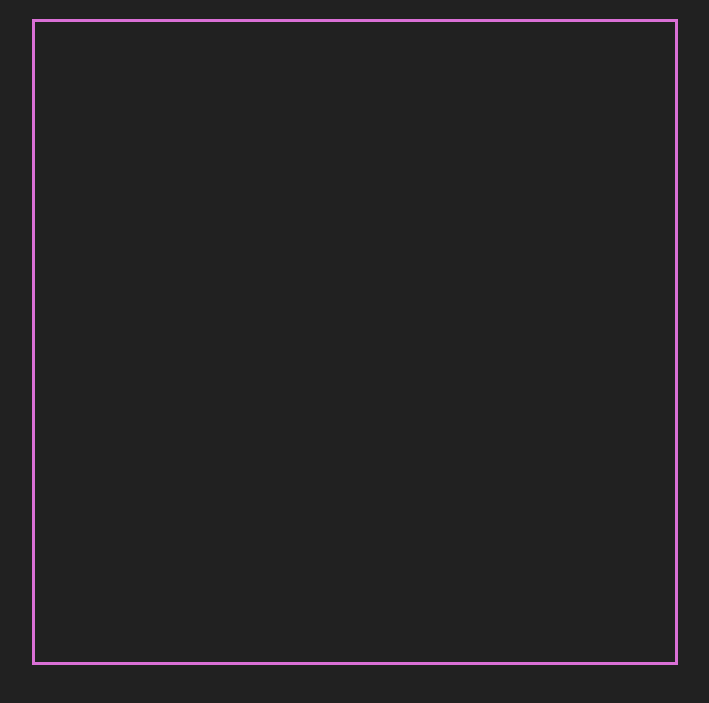
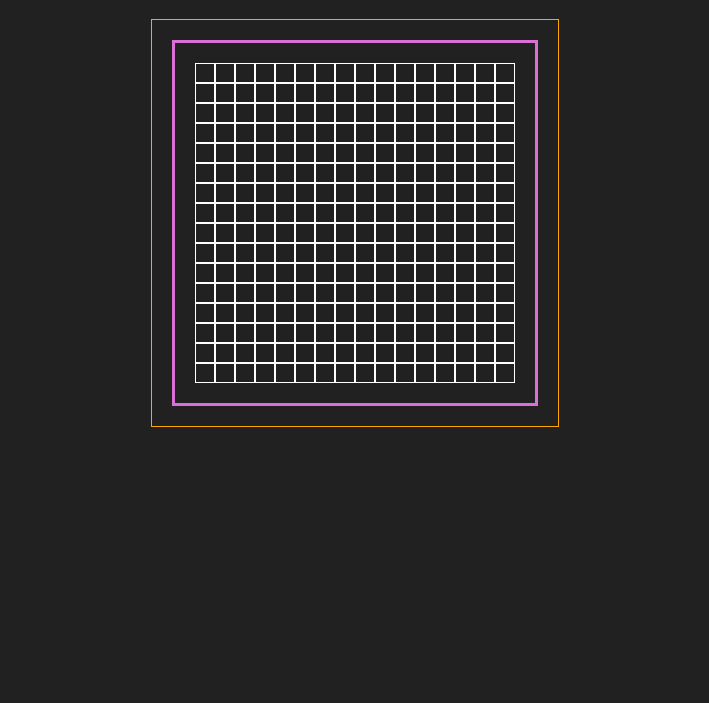
Before and after one commit to zft9xgy/Etch-a-Sketch, a plain HTML site: page index.html in a window 1280 px wide. Shown: the part 69-772 px from the top of the page, without its empty margins (285-994 px from the left). Drawn offline with Linux system fonts and the light colour scheme.

Commit message:
First version ready

```diff
--- a/index.html
+++ b/index.html
@@ -9,7 +9,7 @@
 	<body>
 		<h1 class="title">Etch-a-Sketch</h1>
 		<div class="main">
-			<div class="the-grid"></div>
+			<div id="the-grid"></div>
 		</div>
 
 		<script src="./script.js" type="text/javascript"></script>
--- a/script.js
+++ b/script.js
@@ -0,0 +1,37 @@
+/* get main container */
+const theGrid = document.getElementById("the-grid");
+
+const numPixels = 16;
+/* pixel border = 1 px and padding = 9px so pixel is 20x20px */
+// can i get padding and border value from javascript?
+const maxDimension = numPixels * 20;
+
+function createsTheGrid() {
+	for (let i = 0; i < numPixels * numPixels; i++) {
+		const pixel = document.createElement("div");
+		pixel.classList.add("pixel");
+		theGrid.appendChild(pixel);
+	}
+}
+createsTheGrid();
+
+/* UI */
+
+const pixels = document.querySelectorAll(".pixel");
+pixels.forEach((pixel) =>
+	pixel.addEventListener("mouseover", (e) => fillPixel(e.target))
+);
+
+function fillPixel(pixel) {
+	pixel.style = "background-color: white;";
+	//pixel.style = `background-color: #${getRandomColor()};`;
+}
+
+function getRandomColor() {
+	return Math.floor(Math.random() * 16777215).toString(16);
+}
+
+// const playerChoices = document.querySelectorAll(".btn-selection");
+// playerChoices.forEach((choice) =>
+// 	choice.addEventListener("click", (e) => playRound(e.target.value))
+// );
--- a/style.css
+++ b/style.css
@@ -12,8 +12,21 @@ body {
 }
 
 .main {
+	border: 1px solid orange;
+	padding: 20px;
+}
+
+#the-grid {
 	border: 3px solid orchid;
 	padding: 20px;
-	min-width: 600px;
-	min-height: 600px;
+	max-width: 320px;
+	max-height: 320px;
+	display: flex;
+	flex-wrap: wrap;
 }
+
+.pixel {
+	padding: 9px;
+	border: 1px solid white;
+	transition: all 0.1s ease;
+}
```
Also changed, not shown: 1 other file.
